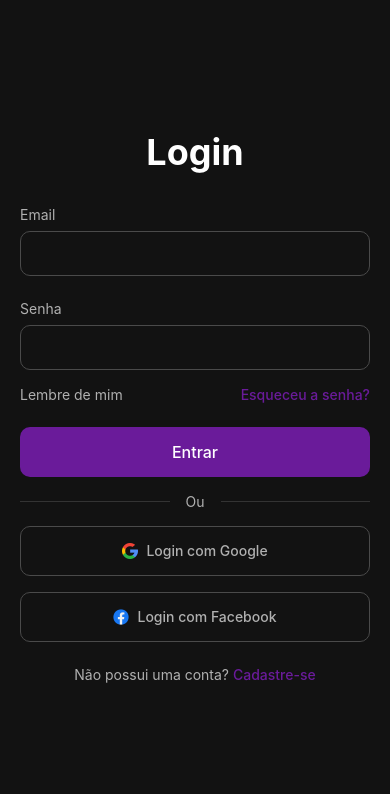
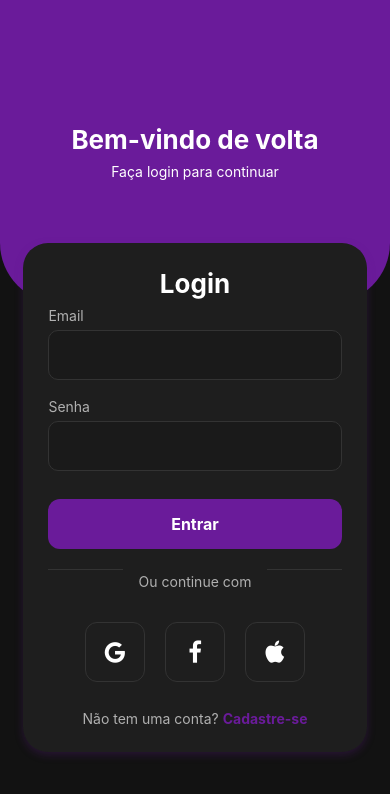
Before and after one commit to flavio-ph/finanaquestinterface, a React Native app: screen /Login in a window 390 px wide. Shown: the top 794 px of the page. Built offline with nearby package versions, Linux system fonts and the light colour scheme.

Commit message:
Refatoração das telas de cadastro de login

```diff
--- a/src/components/pages/cadastro/index.tsx
+++ b/src/components/pages/cadastro/index.tsx
@@ -1,18 +1,7 @@
 import React from "react";
-import {
-    Text,
-    View,
-    TextInput,
-    TouchableOpacity,
-    ScrollView,
-    KeyboardAvoidingView,
-    Platform
-} from 'react-native'
+import { View, Text, TextInput, TouchableOpacity, Image } from "react-native";
 import { style } from "./style";
 import { useNavigation, NavigationProp } from "@react-navigation/native";
-import FloatingMenu from "../../menuFlutuante/menuFlutuante";
-
-
 
 export default function Cadastro() {
     const navigation = useNavigation<NavigationProp<any>>();
@@ -21,77 +10,86 @@ export default function Cadastro() {
         navigation.navigate("Login");
     }
 
-    const placeholderColor = style.possuiconta.color;
+    return (
+        <View style={style.container}>
 
-    return (
-        <KeyboardAvoidingView
-            behavior={Platform.OS === "ios" ? "padding" : "height"}
-            style={style.container}
-        >
-            <ScrollView contentContainerStyle={{ flexGrow: 1, justifyContent: 'center', alignItems: 'center', width: '100%' }}>
-
-                <View style={style.form}>
-                    <Text style={style.login}>Cadastre-se</Text>
-
-                    <Text style={style.emailsenha}>Nome</Text>
-                    <View style={style.boxinput}>
-                        <TextInput
-                            style={style.input}
-                            placeholder="Seu nome completo"
-                            placeholderTextColor={placeholderColor}
-                            autoCapitalize="words"
+            {/* Topo Preto com curva */}
+            <View style={style.header}>
+                <Image
+                    source={require("../../../assets/logo.png")}
+                    style={style.logo}
                 />
             </View>
 
-                    <Text style={style.emailsenha}>Email</Text>
-                    <View style={style.boxinput}>
+            {/* Card Branco */}
+            <View style={style.card}>
+
+                <Text style={style.title}>Cadastre-se</Text>
+
+                {/* First Name */}
+                <View style={style.inputGroup}>
+                    <Text style={style.label}>Nome</Text>
                     <TextInput
                         style={style.input}
-                            placeholder="seuemail@exemplo.com"
-                            placeholderTextColor={placeholderColor}
-                            keyboardType="email-address"
-                            autoCapitalize="none"
+                        placeholderTextColor="#999"
                     />
                 </View>
 
-                    <Text style={style.emailsenha}>Telefone</Text>
-                    <View style={style.boxinput}>
+                {/* Last Name */}
+                <View style={style.inputGroup}>
+                    <Text style={style.label}>Sobrenome</Text>
                     <TextInput
                         style={style.input}
-                            placeholder="(99) 99999-9999"
-                            placeholderTextColor={placeholderColor}
-                            keyboardType="phone-pad"
+                        placeholderTextColor="#999"
                     />
                 </View>
 
-                    <Text style={style.senha}>Senha</Text>
-                    <View style={style.boxinput}>
+                {/* Email */}
+                <View style={style.inputGroup}>
+                    <Text style={style.label}>Email</Text>
                     <TextInput
                         style={style.input}
-                            placeholder="Crie uma senha forte"
-                            placeholderTextColor={placeholderColor}
-                            secureTextEntry={true}
+                        placeholderTextColor="#999"
+                        keyboardType="email-address"
                     />
                 </View>
 
-                    <TouchableOpacity style={style.botao}>
-                        <Text style={style.textoentrar}>Cadastrar</Text>
+                {/* Password */}
+                <View style={style.inputGroup}>
+                    <Text style={style.label}>Senha</Text>
+                    <TextInput
+                        style={style.input}
+                        placeholderTextColor="#999"
+                        secureTextEntry
+                    />
+                </View>
+
+                {/* Confirm Password */}
+                <View style={style.inputGroup}>
+                    <Text style={style.label}>Confirme a senha</Text>
+                    <TextInput
+                        style={style.input}
+                        placeholder="••••••••"
+                        placeholderTextColor="#999"
+                        secureTextEntry
+                    />
+                </View>
+
+                {/* Botão */}
+                <TouchableOpacity style={style.button}>
+                    <Text style={style.buttonText}>Cadastrar</Text>
                 </TouchableOpacity>
 
-                    <View style={style.grupoOu}>
-                        <View style={style.linha}></View>
-                        <Text style={{ color: placeholderColor }}>Ou</Text>
-                        <View style={style.linha}></View>
+                {/* Footer */}
+                <View style={style.footer}>
+                    <Text style={style.footerText}>Já possuí uma conta? </Text>
+                    <TouchableOpacity onPress={irParaLogin}>
+                        <Text style={style.footerLink}>Faça login</Text>
+                    </TouchableOpacity>
                 </View>
-
-
-                    <Text style={style.possuiconta}>
-                        Já possui uma conta? <Text style={style.facalogin} onPress={irParaLogin}>Faça login</Text>
-                    </Text>
 
             </View>
 
-            </ScrollView >
-        </KeyboardAvoidingView>
-    )
+        </View>
+    );
 }
--- a/src/components/pages/cadastro/style.ts
+++ b/src/components/pages/cadastro/style.ts
@@ -1,158 +1,108 @@
-import { StyleSheet, Dimensions } from "react-native";
-
-// --- Constantes de Design (Tema FinanQuest) ---
-const COLORS = {
-    primary: '#6A1B9A',      // Roxo (Botões, Links)
-    background: '#121212',   // Fundo principal da tela
-    card: '#1E1E1E',         // Fundo do formulário/card
-    textPrimary: '#FFFFFF',  // Títulos e texto principal
-    textSecondary: '#B0B0B0', // Texto de apoio, placeholders, labels
-    inputBorder: '#4A4A4A',   // Borda sutil para inputs
-    divider: '#333',         // Linha "OU"
+import { StyleSheet } from "react-native";
+export const COLORS = {
+    primary: '#6A1B9A',      // Roxo
+    secondary: '#FDD835',    // Amarelo
+    background: '#121212',   // Fundo principal
+    card: '#1E1E1E',         // Fundo dos cards
+    textPrimary: '#FFFFFF',
+    textSecondary: '#B0B0B0',
+    inputBorder: '#4A4A4A',
+    danger: '#D32F2F',       // Para o botão de Logout
 };
-// ---------------------------------------------------
 
 export const style = StyleSheet.create({
-
     container: {
-        flex: 1, // Adicionado para garantir que o container preencha a tela
-        alignItems: 'center',
-        justifyContent: 'center', // Alterado para 'center' para verticalizar
-        minWidth: '100%',
-        padding: 0, // APLICADO: Removido padding para o form ir de borda a borda
-        backgroundColor: COLORS.background, // APLICADO: Fundo escuro
-    },
-    form: {
-        minWidth: 350,
-        borderRadius: 12,
-        padding: 24,
-        flexDirection: 'column',
-        alignItems: 'flex-start',
-        justifyContent: 'flex-start',
+        flex: 1,
+        backgroundColor: COLORS.background, // fundo principal
     },
 
-    login: {
-        fontSize: 32,
-        fontWeight: '700',
-        marginBottom: 16,
+    header: {
+        backgroundColor: COLORS.primary, // roxo
+        height: "30%",
+        justifyContent: "center",
+        alignItems: "center",
+        borderBottomLeftRadius: 60,
+        borderBottomRightRadius: 60,
+    },
+
+    logo: {
+        width: 60,
+        height: 60,
+        tintColor: COLORS.textPrimary,
+    },
+
+    card: {
+        backgroundColor: COLORS.card, // fundo dos cards
+        width: "88%",
+        alignSelf: "center",
+        marginTop: -60,
+        padding: 25,
+        borderRadius: 25,
+        shadowColor: "#000",
+        shadowOffset: { width: 0, height: 3 },
+        shadowOpacity: 0.2,
+        shadowRadius: 6,
+        elevation: 4,
+    },
+
+    title: {
+        textAlign: "center",
+        fontSize: 26,
+        fontWeight: "bold",
+        color: COLORS.textPrimary,
+        marginBottom: 25,
+    },
+
+    inputGroup: {
+        marginBottom: 18,
+    },
+
+    label: {
+        fontSize: 14,
+        color: COLORS.textSecondary,
+        marginBottom: 6,
+    },
+
+    input: {
+        height: 50,
+        backgroundColor: COLORS.card,
+        borderRadius: 10,
+        paddingHorizontal: 15,
+        fontSize: 16,
+        borderWidth: 1,
+        borderColor: COLORS.inputBorder,
         color: COLORS.textPrimary,
     },
 
-    possuiconta: {
-        color: COLORS.textSecondary,
-        marginBottom: 32,
-        marginTop: 24,
-        minWidth: '100%',
-        textAlign: 'center',
+    button: {
+        backgroundColor: COLORS.primary, // amarelo
+        height: 50,
+        borderRadius: 12,
+        justifyContent: "center",
+        alignItems: "center",
+        marginTop: 10,
     },
 
-    facalogin: {
-        color: COLORS.primary,
-        fontWeight: '500'
+    buttonText: {
+        color: COLORS.textPrimary,
+        fontSize: 16,
+        fontWeight: "bold",
     },
 
-    emailsenha: {
-        display: 'flex',
-        alignItems: 'flex-start',
-        justifyContent: 'flex-start',
-        minWidth: '100%',
-        color: COLORS.textSecondary,
+    footer: {
+        flexDirection: "row",
+        justifyContent: "center",
+        marginTop: 20,
     },
 
-    input: {
-        height: '100%',
-        color: COLORS.textPrimary,
-        fontSize: 16,
+    footerText: {
+        color: COLORS.textSecondary,
+        fontSize: 14,
     },
 
-
-    boxinput: {
-        minWidth: '100%',
-        height: 45,
-        borderWidth: 1,
-        borderRadius: 10,
-        borderColor: COLORS.inputBorder,
-        marginTop: 8,
-        marginBottom: 24,
-        paddingHorizontal: 10,
-        justifyContent: 'center',
+    footerLink: {
+        color: COLORS.primary, // roxo
+        fontWeight: "bold",
+        fontSize: 14,
     },
-
-    senha: {
-        color: COLORS.textSecondary,
-        minWidth: '100%',
-    },
-
-    esqueceusenha: {
-        minWidth: '100%',
-        display: 'flex',
-        flexDirection: 'row',
-        justifyContent: 'space-between',
-        marginTop: 16,
-        marginBottom: 24,
-    },
-
-    textoesqueceusenha: {
-        color: COLORS.primary,
-        fontWeight: '500'
-    },
-
-    botao: {
-        minHeight: 50,
-        minWidth: '100%',
-        backgroundColor: COLORS.primary,
-        display: 'flex',
-        alignItems: 'center',
-        justifyContent: 'center',
-        borderRadius: 10,
-    },
-
-    textoentrar: {
-        color: COLORS.textPrimary,
-        fontWeight: '500',
-        fontSize: 16,
-    },
-
-    grupoOu: {
-        display: 'flex',
-        flexDirection: 'row',
-        justifyContent: 'center',
-        alignItems: 'center',
-        minWidth: '100%',
-        marginTop: 16,
-        gap: 16,
-    },
-
-    linha: {
-        flex: 1,
-        height: 1,
-        backgroundColor: COLORS.divider,
-    },
-
-    logo: {
-        maxHeight: 16,
-        minHeight: 16,
-        width: 16,
-    },
-
-    logos: {
-        marginTop: 16,
-        display: 'flex',
-        flexDirection: 'row',
-        minWidth: '100%',
-        alignItems: 'center',
-        justifyContent: 'center',
-        gap: 8,
-        height: 50,
-        borderStyle: 'solid',
-        borderWidth: 1,
-        borderColor: COLORS.inputBorder,
-        borderRadius: 10,
-    },
-
-    textoLogo: {
-        color: COLORS.textSecondary,
-        fontWeight: '500',
-    },
-
 });
--- a/src/components/pages/login/index.tsx
+++ b/src/components/pages/login/index.tsx
@@ -1,10 +1,17 @@
 import React from "react";
-import gl from "../../../assets/gl.png"
-import fb from "../../../assets/fb.png"
-import { Text, View, TextInput, Image, TouchableOpacity, ScrollView, KeyboardAvoidingView, Platform } from 'react-native'
-import { style } from "./style";
+import {
+    Text,
+    View,
+    TextInput,
+    TouchableOpacity,
+    ScrollView,
+    KeyboardAvoidingView,
+    Platform
+} from 'react-native';
+
+import { style, COLORS } from "./style";
 import { useNavigation, NavigationProp } from "@react-navigation/native";
-
+import { FontAwesome } from '@expo/vector-icons';
 
 export default function Login() {
 
@@ -15,81 +22,78 @@ export default function Login() {
     }
 
     function irParaHome() {
-        navigation.navigate("Home")
+        navigation.navigate("Home");
     }
-
-    const placeholderColor = style.possuiconta.color;
 
     return (
         <KeyboardAvoidingView
             behavior={Platform.OS === "ios" ? "padding" : "height"}
             style={style.container}
         >
-            <ScrollView contentContainerStyle={{ flexGrow: 1, justifyContent: 'center', alignItems: 'center', width: '100%' }}>
+            <ScrollView>
 
-                <View style={style.form}>
-                    <Text style={style.login}>Login</Text>
+                <View style={style.header}>
+                    <Text style={style.title}>Bem-vindo de volta</Text>
+                    <Text style={style.subtext}>Faça login para continuar</Text>
+                </View>
 
+                <View style={style.card}>
 
-                    <Text style={style.emailsenha}>Email</Text>
-                    <View style={style.boxinput}>
+                     <Text style={style.title}>Login</Text>
+
+                    <View style={style.inputGroup}>
+
+                        <Text style={style.label}>Email</Text>
+
                         <TextInput
                             style={style.input}
-                            placeholder=""
-                            placeholderTextColor={placeholderColor}
+                            placeholderTextColor={COLORS.textSecondary}
                             keyboardType="email-address"
                             autoCapitalize="none"
                         />
                     </View>
 
-                    <Text style={style.senha}>Senha</Text>
-                    <View style={style.boxinput}>
+                    <View style={style.inputGroup}>
+                        <Text style={style.label}>Senha</Text>
+
                         <TextInput
                             style={style.input}
-                            placeholder=""
-                            placeholderTextColor={placeholderColor}
+                            placeholderTextColor={COLORS.textSecondary}
                             secureTextEntry={true}
                         />
                     </View>
 
-                    <View style={style.esqueceusenha}>
-                        <Text style={{ color: placeholderColor }}>Lembre de mim</Text>
-                        <TouchableOpacity>
-                            <Text style={style.textoesqueceusenha}>Esqueceu a senha?</Text>
+                    {/* Botão Entrar */}
+                    <TouchableOpacity style={style.button} onPress={irParaHome}>
+                        <Text style={style.buttonText}>Entrar</Text>
+                    </TouchableOpacity>
+
+                    <View style={style.dividerContainer}>
+                        <View style={style.dividerLine} />
+                        <Text style={style.dividerText}>Ou continue com</Text>
+                        <View style={style.dividerLine} /> </View>
+                    <View style={style.socialButtonsContainer}>
+                        <TouchableOpacity style={style.socialButton}>
+                            <FontAwesome name="google" size={24} color={COLORS.textPrimary} />
+                        </TouchableOpacity> <TouchableOpacity style={style.socialButton}>
+                            <FontAwesome name="facebook" size={24} color={COLORS.textPrimary} />
+                        </TouchableOpacity> <TouchableOpacity style={style.socialButton}>
+                            <FontAwesome name="apple" size={24} color={COLORS.textPrimary} />
+                        </TouchableOpacity> </View> <View style={style.footerContainer}>
+
+                    </View>
+
+                    {/* Rodapé */}
+                    <View style={style.footer}>
+                        <Text style={style.footerText}>Não tem uma conta? </Text>
+                        <TouchableOpacity onPress={irParaCadastro}>
+                            <Text style={style.footerLink}>Cadastre-se</Text>
                         </TouchableOpacity>
                     </View>
-
-                    <TouchableOpacity style={style.botao} onPress={irParaHome}>
-                        <Text onPress={irParaHome} style={style.textoentrar}>Entrar</Text>
-                    </TouchableOpacity>
-
-                    <View style={style.grupoOu}>
-                        <View style={style.linha}></View>
-                        <Text style={{ color: placeholderColor }}>Ou</Text>
-                        <View style={style.linha}></View>
-                    </View>
-
-                    <TouchableOpacity style={style.logos}>
-                        <Image
-                            source={gl} style={style.logo} resizeMode="contain"
-                        />
-                        <Text style={style.textoLogo}>Login com Google</Text>
-                    </TouchableOpacity>
-
-                    <TouchableOpacity style={style.logos}>
-                        <Image
-                            source={fb} style={style.logo} resizeMode="contain"
-                        />
-                        <Text style={style.textoLogo}>Login com Facebook</Text>
-                    </TouchableOpacity>
-
-                     <Text style={style.possuiconta}>
-                        Não possui uma conta? <Text style={style.facalogin} onPress={irParaCadastro}>Cadastre-se</Text>
-                    </Text>
 
                 </View>
 
             </ScrollView>
-        </KeyboardAvoidingView>
+        </KeyboardAvoidingView >
     )
 }
--- a/src/components/pages/login/style.ts
+++ b/src/components/pages/login/style.ts
@@ -1,159 +1,153 @@
 import { StyleSheet } from "react-native";
 
-const COLORS = {
-    primary: '#6A1B9A',
-    background: '#121212',
-    card: '#1E1E1E',
+// --- Constantes de Design (Tema FinanQuest) ---
+export const COLORS = {
+    primary: '#6A1B9A',      // Roxo
+    background: '#121212',   // Fundo principal
+    card: '#1E1E1E',         // Fundo dos cards/inputs
     textPrimary: '#FFFFFF',
     textSecondary: '#B0B0B0',
-    inputBorder: '#4A4A4A',
+    inputBorder: '#333333',
     divider: '#333',
 };
 // ---------------------------------------------------
 
 export const style = StyleSheet.create({
-
-   container: {
+    container: {
         flex: 1,
-        alignItems: 'center',
-        justifyContent: 'center',
-        minWidth: '100%',
-        minHeight: '100%',
-        padding: 0,
         backgroundColor: COLORS.background,
     },
-    form: {
-        width: 350,
-        borderRadius: 12,
-        flexDirection: 'column',
-        alignItems: 'center',
-        justifyContent: 'flex-start',
+
+    subtext: {
+        color: COLORS.textPrimary,
+
     },
 
-    login: {
-        fontSize: 36,
-        fontWeight: '700',
-        color: COLORS.textPrimary,
-        marginBottom: 32,
+    header: {
+        backgroundColor: COLORS.primary,
+        height: "60%",
+        justifyContent: "center",
+        alignItems: "center",
+        borderBottomLeftRadius: 60,
+        borderBottomRightRadius: 60,
+
     },
 
-    possuiconta: {
-        color: COLORS.textSecondary,
-        marginBottom: 32,
-        marginTop: 24,
+    logo: {
+        width: 60,
+        height: 60,
+        tintColor: COLORS.textPrimary,
     },
 
-    facalogin: {
-        color: COLORS.primary,
-        fontWeight: '500'
+    card: {
+        backgroundColor: COLORS.card,
+        width: "88%",
+        alignSelf: "center",
+        marginTop: -60,
+        padding: 25,
+        borderRadius: 25,
+        shadowColor: COLORS.primary,
+        shadowOffset: { width: 0, height: 3 },
+        shadowOpacity: 0.25,
+        shadowRadius: 8,
+        elevation: 6,
     },
 
-    emailsenha: {
-        // Label "Email"
+    title: {
+        textAlign: "center",
+        fontSize: 26,
+        fontWeight: "bold",
+        color: COLORS.textPrimary,
+        marginBottom: 8,
+    },
+
+    inputGroup: {
+        marginBottom: 18,
+    },
+
+    label: {
+        fontSize: 14,
         color: COLORS.textSecondary,
-        minWidth: '100%',
-        textAlign: 'left',
+        marginBottom: 6,
     },
 
     input: {
-        // Estilo para o <TextInput>
-        borderColor: COLORS.primary,
-        height: '100%',
+        height: 50,
+        backgroundColor: "#1A1A1A", // leve contraste mantendo tema dark
+        borderRadius: 10,
+        paddingHorizontal: 15,
+        fontSize: 16,
+        borderWidth: 1,
+        borderColor: COLORS.inputBorder,
+        color: COLORS.textPrimary,
+    },
+
+    button: {
+        backgroundColor: COLORS.primary,
+        height: 50,
+        borderRadius: 12,
+        justifyContent: "center",
+        alignItems: "center",
+        marginTop: 10,
+    },
+
+    buttonText: {
         color: COLORS.textPrimary,
         fontSize: 16,
+        fontWeight: "bold",
     },
 
-    boxinput: {
-        // View do <TextInput>
-        minWidth: '100%',
-        height: 45,
-        borderWidth: 1,
-        borderRadius: 10,
-        borderColor: COLORS.inputBorder,
-        marginTop: 8,
-        paddingHorizontal: 10,
-        justifyContent: 'center',
+    footer: {
+        flexDirection: "row",
+        justifyContent: "center",
+        marginTop: 20,
     },
 
-    senha: {
-        // Label "Senha"
-        marginTop: 24,
+    footerText: {
         color: COLORS.textSecondary,
-        minWidth: '100%',
-        textAlign: 'left',
+        fontSize: 14,
     },
 
-    esqueceusenha: {
-        minWidth: '100%',
-        display: 'flex',
+    footerLink: {
+        color: COLORS.primary,
+        fontWeight: "bold",
+        fontSize: 14,
+    },
+     dividerContainer: {
         flexDirection: 'row',
-        justifyContent: 'space-between',
-        marginTop: 16,
-        marginBottom: 24,
+        alignItems: 'center',
+        marginBottom: 32,
     },
-
-    textoesqueceusenha: {
-        color: COLORS.primary,
-        fontWeight: '500'
-    },
-
-    botao: {
-        minHeight: 50,
-        minWidth: '100%',
-        backgroundColor: COLORS.primary,
-        display: 'flex',
-        alignItems: 'center',
-        justifyContent: 'center',
-        borderRadius: 10,
-    },
-
-    textoentrar: {
-        color: COLORS.textPrimary,
-        fontWeight: '500',
-        fontSize: 16,
-    },
-
-    grupoOu: {
-        display: 'flex',
-        flexDirection: 'row',
-        justifyContent: 'center',
-        alignItems: 'center',
-        minWidth: '100%',
-        marginTop: 16,
-        gap: 16,
-    },
-
-    linha: {
+    dividerLine: {
         flex: 1,
         height: 1,
         backgroundColor: COLORS.divider,
     },
-
-    logo: {
-        maxHeight: 16,
-        minHeight: 16,
-        width: 16,
+    dividerText: {
+        marginTop: 24,
+        color: COLORS.textSecondary,
+        paddingHorizontal: 16,
+        fontSize: 14,
     },
-
-    logos: {
-        // Botão de Login Social
-        marginTop: 16,
-        display: 'flex',
+    socialButtonsContainer: {
         flexDirection: 'row',
-        minWidth: '100%',
-        alignItems: 'center',
         justifyContent: 'center',
-        gap: 8,
-        height: 50,
-        borderStyle: 'solid',
+        gap: 20,
+        marginBottom: 8,
+    },
+    socialButton: {
+        width: 60,
+        height: 60,
+        borderRadius: 12,
+        backgroundColor: COLORS.card,
         borderWidth: 1,
         borderColor: COLORS.inputBorder,
-        borderRadius: 10,
+        justifyContent: 'center',
+        alignItems: 'center',
     },
-
-    textoLogo: {
-        color: COLORS.textSecondary,
-        fontWeight: '500',
+    footerContainer: {
+        flexDirection: 'row',
+        justifyContent: 'center',
     },
 
 });
```
Lines whose indentation alone changed are shown as unchanged.
